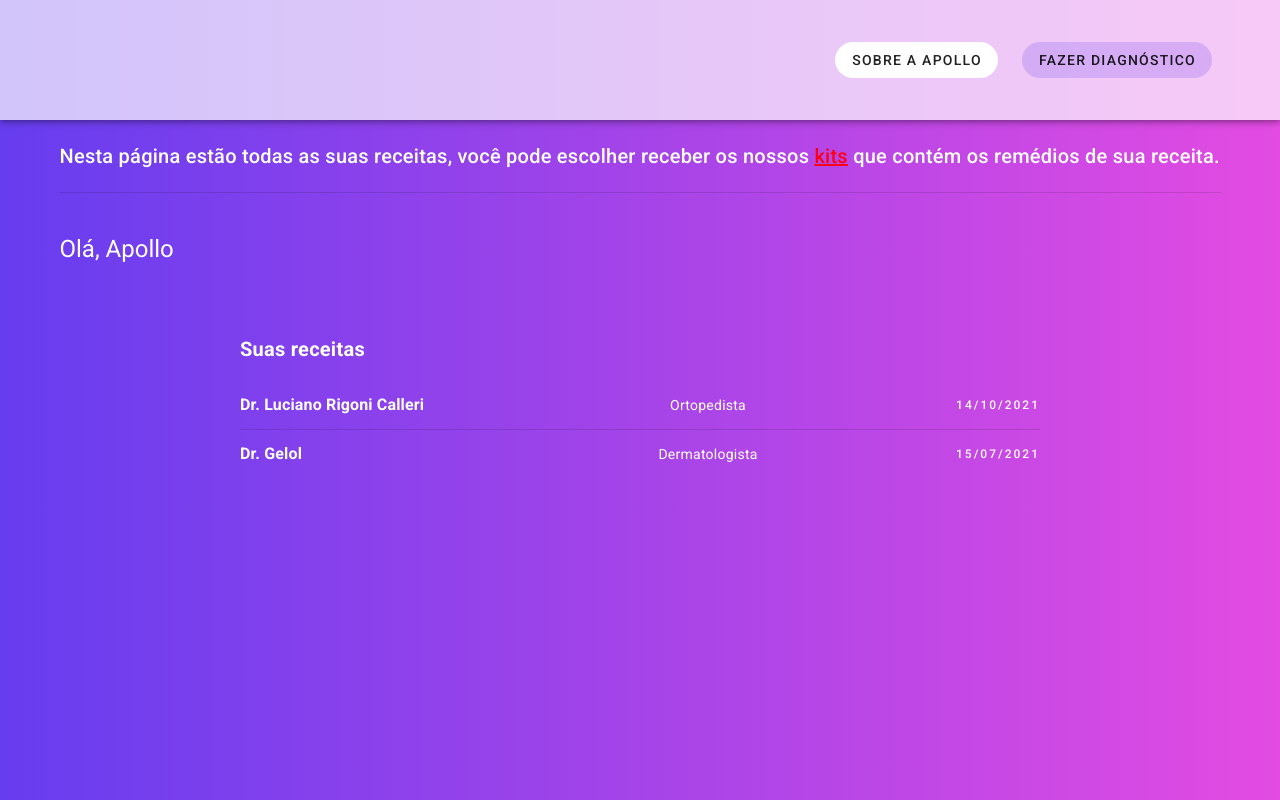
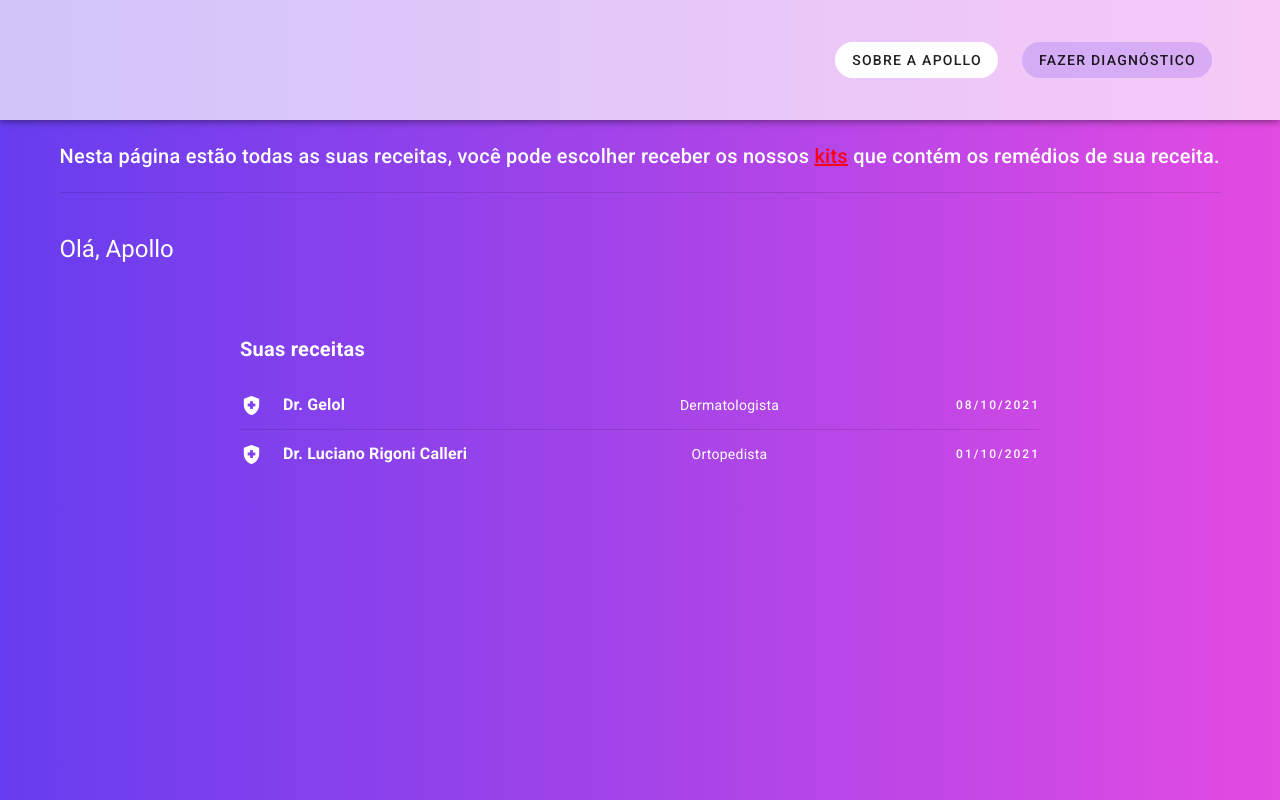
Before and after one commit to iAnd1710/apollosaude-web, a Nuxt app: page /cards/receitas in a window 1280 px wide. Shown: the top 800 px of the page. Built offline with nearby package versions, Linux system fonts and the light colour scheme.

Commit message:
new icon and sort by date

```diff
--- a/pages/cards/receitas.vue
+++ b/pages/cards/receitas.vue
@@ -13,27 +13,27 @@
               class="mx-auto mt-13"
               max-width="800">
               <v-card-title class="font-weight-bold white--text pl-0"> Suas receitas </v-card-title>
-              <v-list-item target="_blank" href="https://drive.google.com/file/d/1cR4QHUMsm2-x8rJbt01bg4Pn4L0s0cab/view?usp=sharing">
+              <v-list-item target="_blank" href="https://drive.google.com/file/d/1PwfoSBlwA9vbHAJaCcdYbYNaibtGUlVS/view?usp=sharing">
                   <v-list-item-content>
                     <v-row class="ml-0 mr-0">
-                      <LabIcon class="pr-5 filter-black" height="20px"></LabIcon>
+                      <v-icon size="23" color="white" class="pr-5">health_and_safety</v-icon>
                       <v-row class="ml-0 mr-0" justify="space-between" align="center">
-                          <div class="white--text text-subtitle-1 font-weight-bold"> Dr. Luciano Rigoni Calleri </div>
-                          <div class="white--text text-body-2"> Ortopedista </div>
-                          <div class="white--text text-overline align-center">14/10/2021</div>
+                          <div class="white--text text-subtitle-1 font-weight-bold">Dr. Gelol</div>
+                          <div class="white--text text-body-2"> Dermatologista </div>
+                          <div class="white--text text-overline align-center">08/10/2021</div>
                       </v-row>
                     </v-row>
                   </v-list-item-content>
               </v-list-item>
               <v-divider></v-divider>
-              <v-list-item target="_blank" href="https://drive.google.com/file/d/1PwfoSBlwA9vbHAJaCcdYbYNaibtGUlVS/view?usp=sharing">
+              <v-list-item target="_blank" href="https://drive.google.com/file/d/1cR4QHUMsm2-x8rJbt01bg4Pn4L0s0cab/view?usp=sharing">
                   <v-list-item-content>
                     <v-row class="ml-0 mr-0">
-                      <LabIcon class="pr-5 filter-black" height="20px"></LabIcon>
+                      <v-icon size="23" color="white" class="pr-5">health_and_safety</v-icon>
                       <v-row class="ml-0 mr-0" justify="space-between" align="center">
-                          <div class="white--text text-subtitle-1 font-weight-bold">Dr. Gelol</div>
-                          <div class="white--text text-body-2"> Dermatologista </div>
-                          <div class="white--text text-overline align-center">15/07/2021</div>
+                          <div class="white--text text-subtitle-1 font-weight-bold"> Dr. Luciano Rigoni Calleri </div>
+                          <div class="white--text text-body-2"> Ortopedista </div>
+                          <div class="white--text text-overline align-center">01/10/2021</div>
                       </v-row>
                     </v-row>
                   </v-list-item-content>
```
